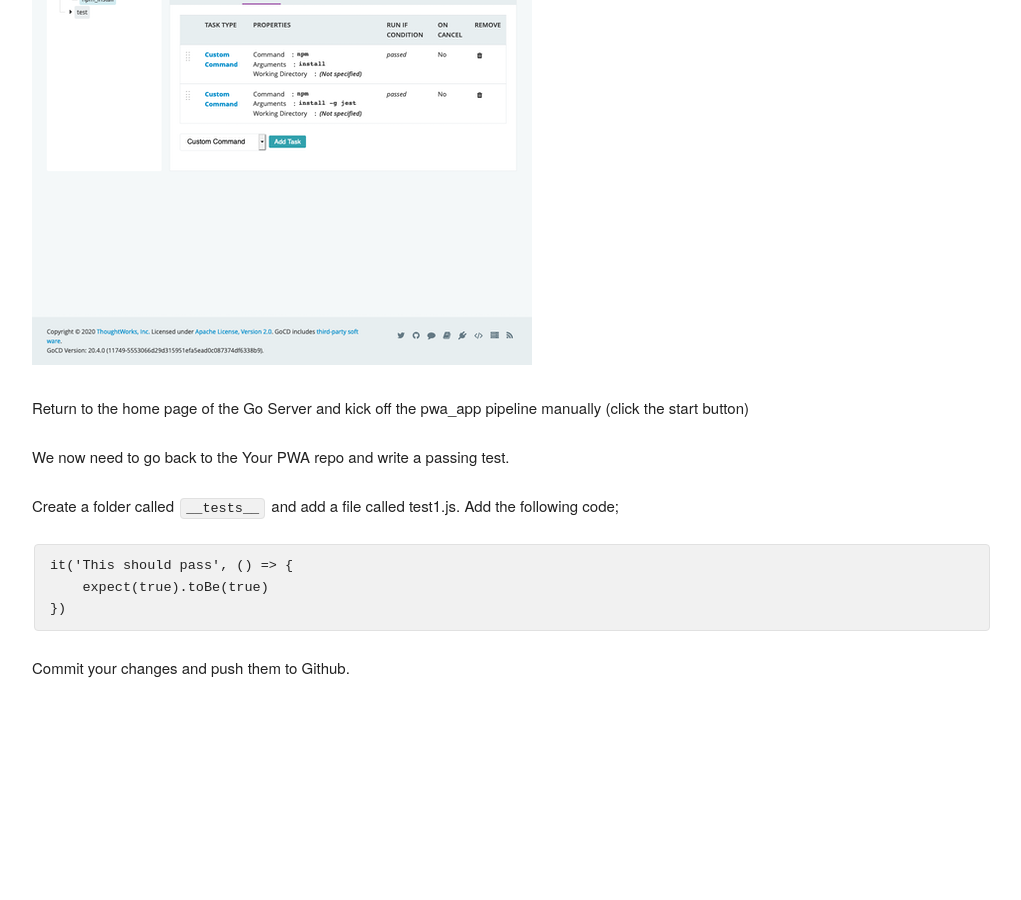
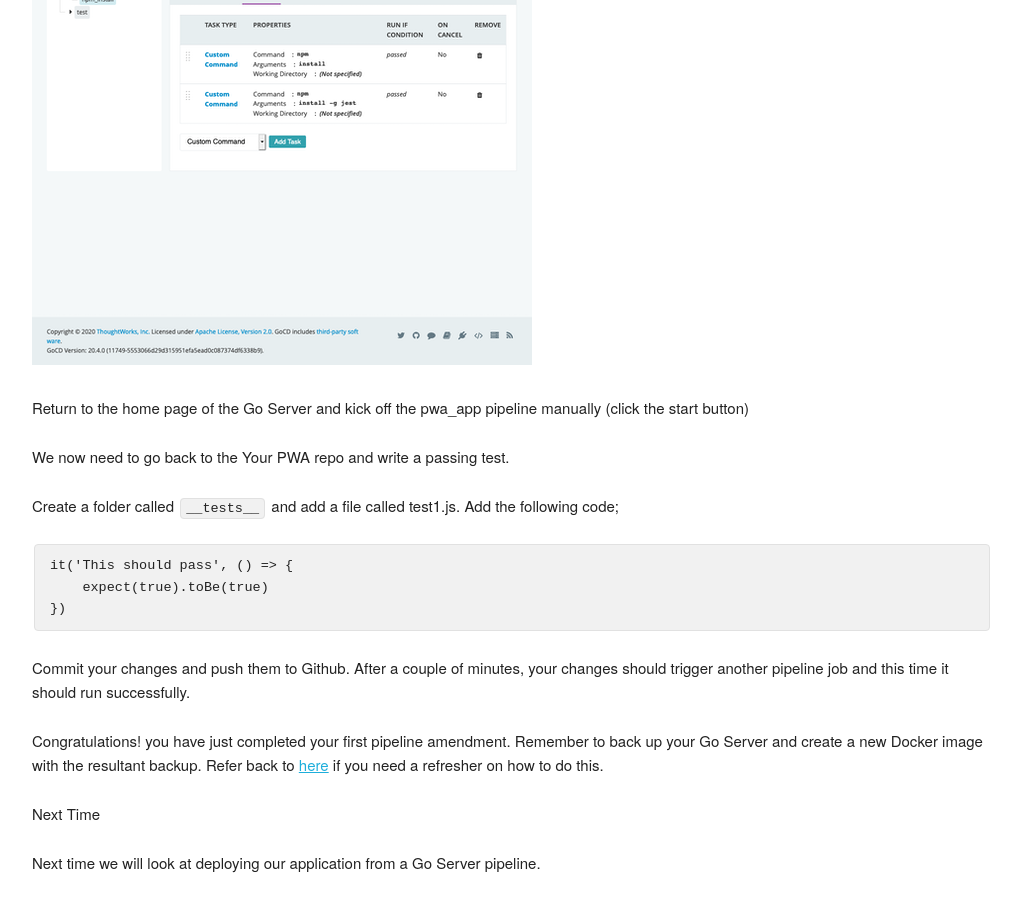
Before and after one commit to sharpred/sharpred.github.io, a Jekyll site: the page built from _posts/2020-08-19-amending a pipeline.md, in a window 1280 px wide and 900 px high, scrolled down 2220 px. Shown: the whole window, without its empty margins (128-1149 px from the left). Built offline with Jekyll 4.4.1, drawn with Linux system fonts in a browser that asks for light colours; comment, search, counter and statistics services are not loaded; before the commit the page ends 2925 px from its top, so only the background shows below that.

````diff
--- a/_config.yml
+++ b/_config.yml
@@ -1,9 +1,9 @@
 title: Sharpred
 email: paul@sharpred.com
 description: > # this means to ignore newlines until "baseurl:"
-  Personal site for Paul Ryan.
+  Paul Ryan, Mobile App Developer
 baseurl: "" # the subpath of your site, e.g. /blog
-url: "http://example.com" # the base hostname & protocol for your site
+url: "https://sharpred.com" # the base hostname & protocol for your site
 twitter_username: sharpred
 github_username:  sharpred
 
@@ -12,5 +12,6 @@ markdown: kramdown
 theme: minima
 # from https://jekyllrb.com/docs/continuous-integration/
 exclude: [vendor, gcp, google575963d4adf7f984.html]
-# from http://jmcglone.com/guides/github-pages/
-#permalink: /blog/:year/:month/:day/:title
+
+# Google services
+google_analytics: UA-179410290-1
--- a/_posts/2020-08-19-amending a pipeline.md
+++ b/_posts/2020-08-19-amending a pipeline.md
@@ -85,4 +85,10 @@ it('This should pass', () => {
 })
 ```
 
-Commit your changes and push them to Github.
+Commit your changes and push them to Github. After a couple of minutes, your changes should trigger another pipeline job and this time it should run successfully.
+
+Congratulations! you have just completed your first pipeline amendment.  Remember to back up your Go Server and create a new Docker image with the resultant backup. Refer back to [here](/2020/07/09/adding-a-pipeline.html) if you need a refresher on how to do this.
+
+Next Time
+
+Next time we will look at deploying our application from a Go Server pipeline.
--- a/index.html
+++ b/index.html
@@ -1,6 +1,6 @@
 ---
 layout: default
-title: Paul Ryan, Mobile App Consultant
+title: Paul Ryan, Mobile App Developer
 ---
 <div class="blurb">
 	<h1>Welcome</h1>
````
Also changed, not shown: Gemfile (+1 -17 lines), _includes/analytics.html (added, +7 -0 lines), _includes/head.html (added, +9 -0 lines), _posts/2020-10-01-deploying an application from a pipeline.md (added, +11 -0 lines), .github/workflows/check.yml, README.md, favicon.ico (added).
